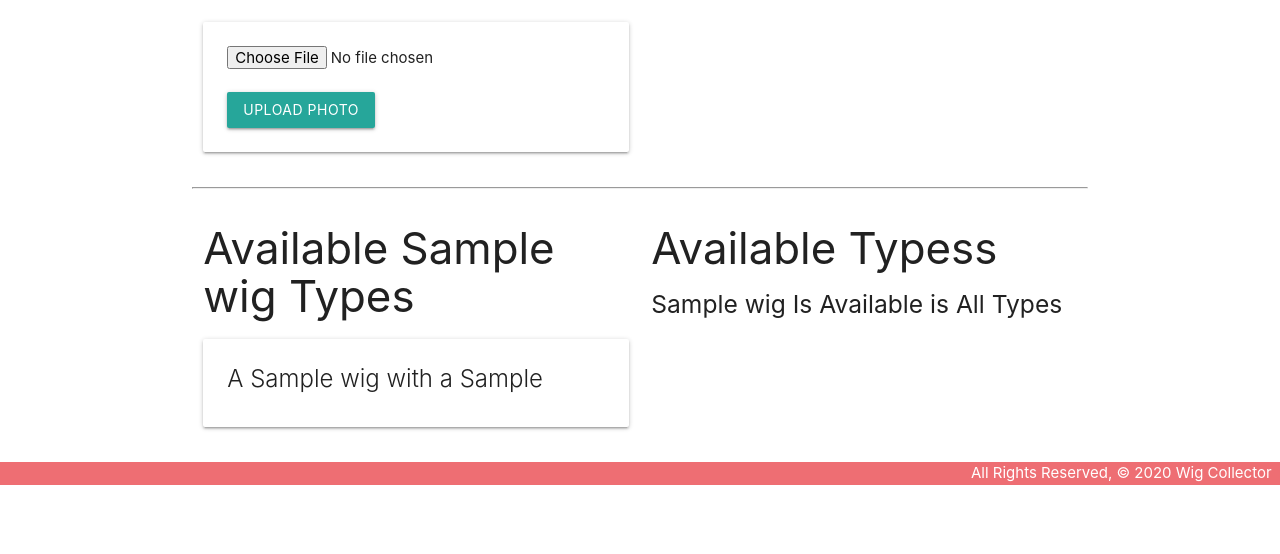
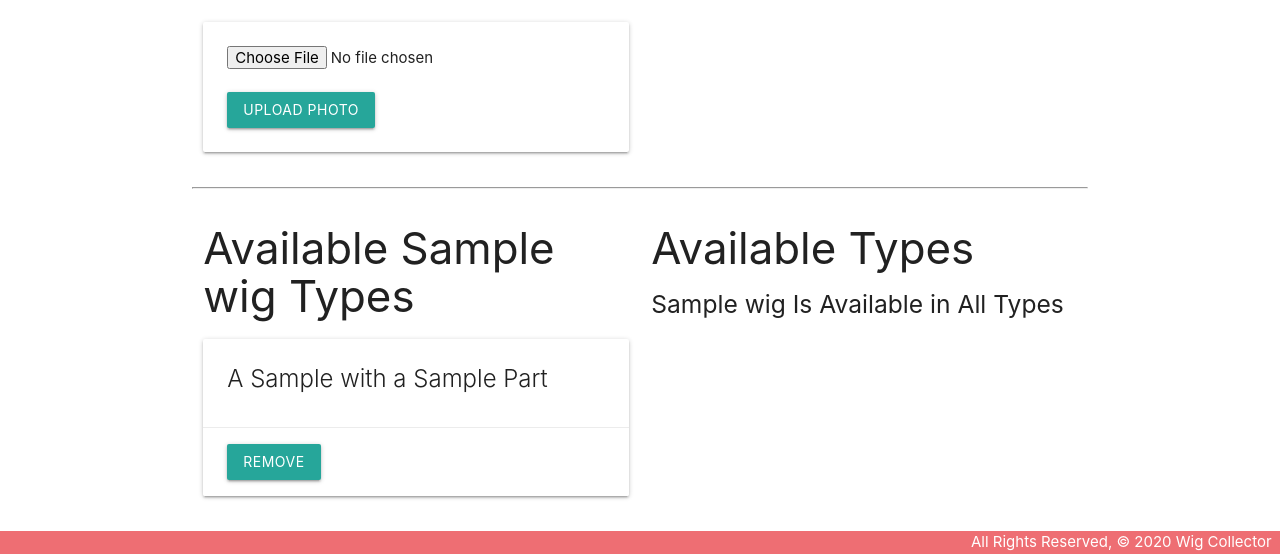
Before and after one commit to naomiskevo/WigCollector, a Django app: page /wigs/1/ in a window 1280 px wide. Shown: the part 780-1334 px from the top of the page. Before the commit the page ends 1265 px from the top, so only its background shows below. Run offline with Django 3.2, Linux system fonts and the light colour scheme; a user stored in the database is signed in; tables that the repository leaves empty hold one stand-in row (values such as "Sample post").

Commit message:
fixes unassoc functionality, fixes typo in detail template, and adds Type model to admin

```diff
--- a/main_app/admin.py
+++ b/main_app/admin.py
@@ -1,7 +1,8 @@
 from django.contrib import admin
-from .models import Wig, Condition, Photo
+from .models import Wig, Condition, Photo, Type
 
 # Register your models here.
 admin.site.register(Wig)
 admin.site.register(Condition)
 admin.site.register(Photo)
+admin.site.register(Type)
--- a/main_app/models.py
+++ b/main_app/models.py
@@ -11,11 +11,11 @@ TREATMENTS = (
 )
 
 class Type(models.Model):
+  make = models.CharField(max_length=20)
   part = models.CharField(max_length=50)
-  make = models.CharField(max_length=20)
 
   def __str__(self):
-    return self.name
+    return self.make
 
   def get_absolute_url(self):
     return reverse('types_detail', kwargs={'pk': self.id})
--- a/main_app/templates/wigs/detail.html
+++ b/main_app/templates/wigs/detail.html
@@ -68,8 +68,14 @@
         <div class="card">
           <div class="card-content">
             <span class="card-title">
-              A {{ type.part }} wig with a {{ type.make }}
+                A {{ type.make }} with a {{ type.part }} Part
             </span>
+          </div>
+          <div class="card-action">
+              <form action="{% url 'unassoc_type' wig.id type.id %}" method="post">
+                {% csrf_token %}
+                <button type="submit" class="btn">Remove</button>
+              </form>
           </div>
         </div>
       {% endfor %}
@@ -78,17 +84,17 @@
     {% endif %}
   </div>
   <div class="col s6">
-    <h3>Available Typess</h3>
+    <h3>Available Types</h3>
     {% if types.count %}
       {% for type in types.all %}
         <div class="card">
           <div class="card-content">
             <span class="card-title">
-              A {{ type.part }} wig with a {{ type.make }}
+              A {{ type.make }} with a {{ type.part }} Part
             </span>
           </div>
           <div class="card-action">
-            <form action="" method="post">
+            <form action="{% url 'assoc_type' wig.id type.id %}" method="post">
               {% csrf_token %}
               <button type="submit" class="btn">Add</button>
             </form>
@@ -96,7 +102,7 @@
         </div>
       {% endfor %}
     {% else %}
-      <h5>{{wig.name}} Is Available is All Types</h5>
+      <h5>{{wig.name}} Is Available in All Types</h5>
     {% endif %}
   </div>
 </div>
--- a/main_app/urls.py
+++ b/main_app/urls.py
@@ -18,4 +18,6 @@ urlpatterns = [
     path('types/<int:pk>/update/', views.TypeUpdate.as_view(), name='types_update'),
     path('types/<int:pk>/delete/', views.TypeDelete.as_view(), name='types_delete'),
     path('accounts/signup/', views.signup, name='signup'),
+    path('wigs/<int:wig_id>/assoc_type/<int:type_id>/', views.assoc_type, name='assoc_type'),
+    path('wigs/<int:wig_id>/unassoc_type/<int:type_id>/', views.unassoc_type, name='unassoc_type'),
 ]
```
